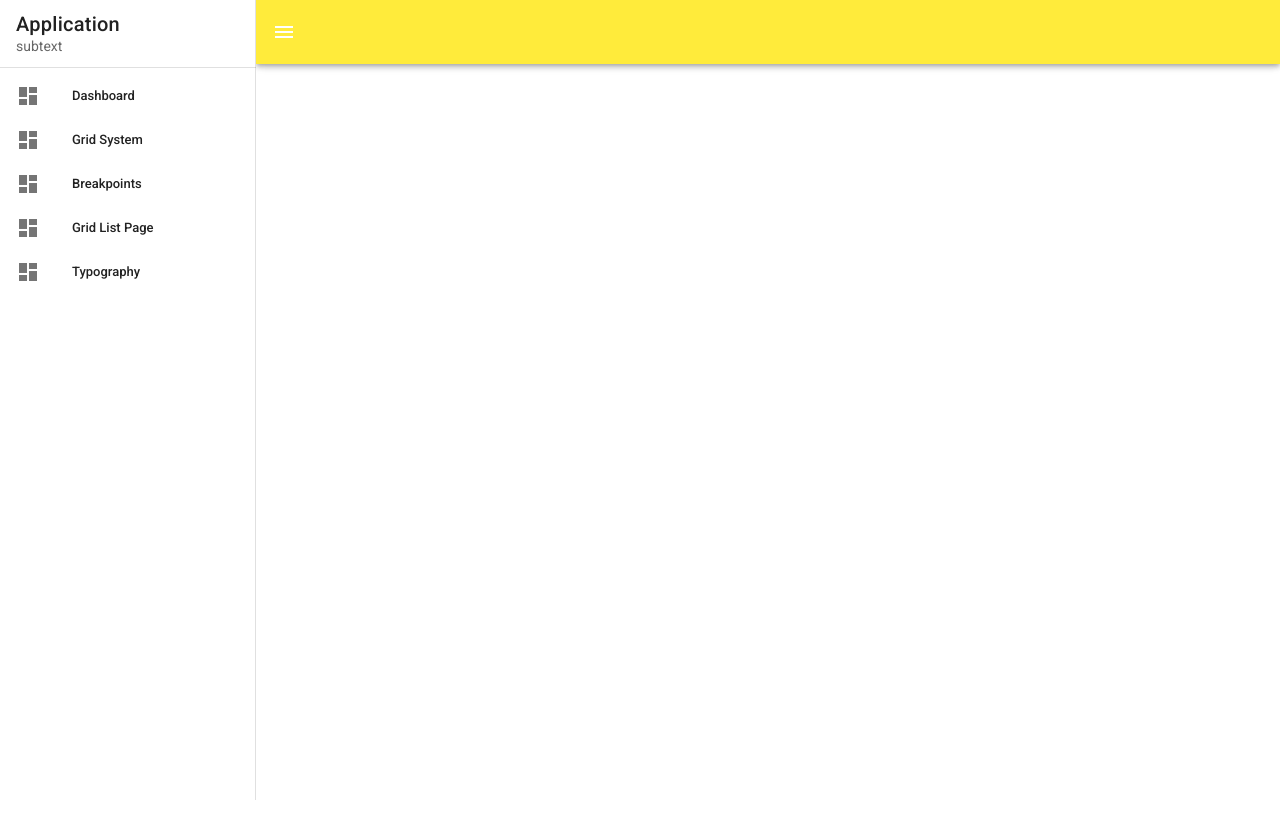
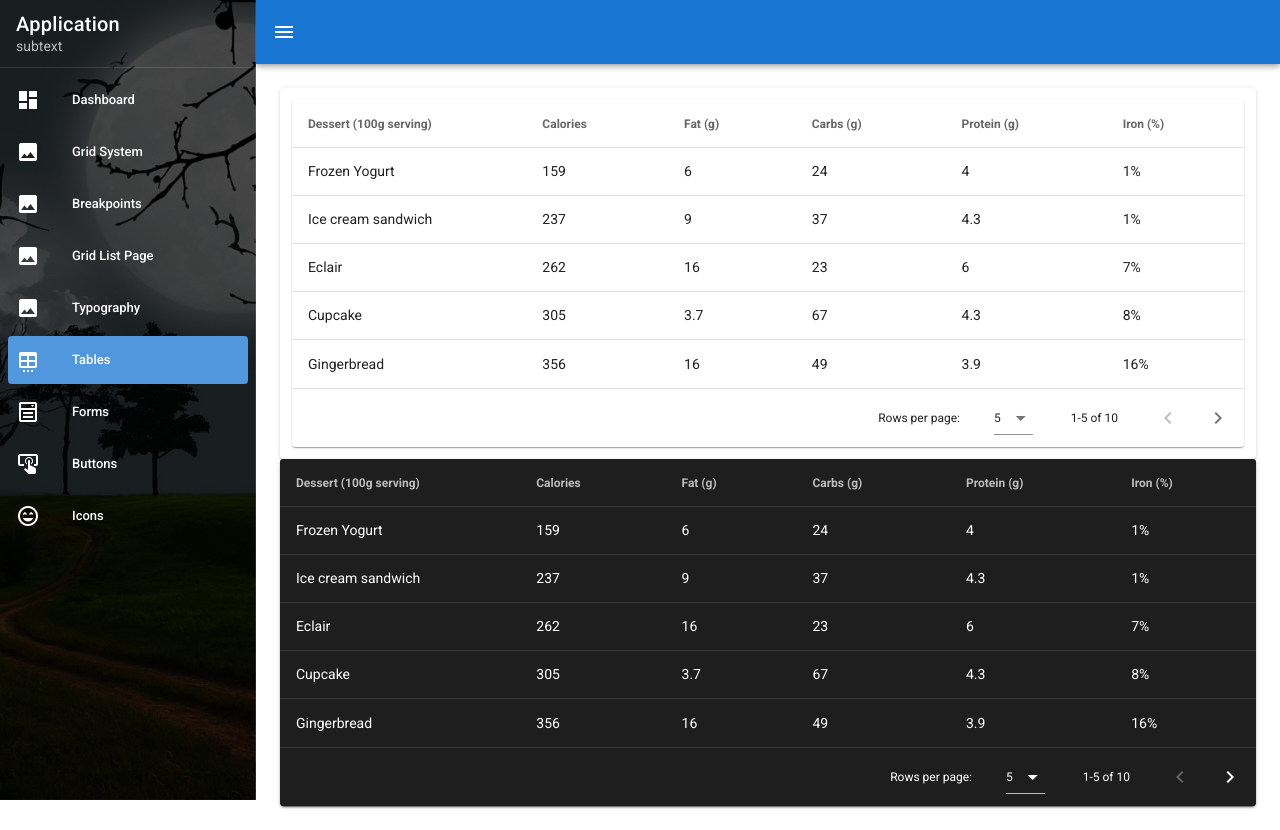
Before and after one commit to zeroam/vue_tutorial, a Vue app in the folder vuetify-admin-template/: page /tables in a window 1280 px wide. Both pictures are taken after a click on the button 28 px from the left and 32 px from the top of the page. Before the commit the page ends 800 px from the top, so only its background shows below. Built offline with nearby package versions, Linux system fonts and the light colour scheme.

Commit message:
vuetify-admin-template

```diff
--- a/vuetify-admin-template/src/App.vue
+++ b/vuetify-admin-template/src/App.vue
@@ -10,8 +10,16 @@
     </v-app-bar>
     <v-navigation-drawer
       v-model="drawer"
+      dark
       app
+      :src="require('@/assets/sidebar.jpg')"
     >
+      <template #img="props">
+        <v-img
+          :gradient="gradient"
+          v-bind="props"
+        />
+      </template>
       <v-list-item>
         <v-list-item-content>
           <v-list-item-title class="text-h6">
@@ -32,6 +40,8 @@
           :key="item.title"
           link
           :to="item.to"
+          active-class="primary"
+          class="py-1"
         >
           <v-list-item-icon>
             <v-icon>{{ item.icon }}</v-icon>
@@ -58,14 +68,19 @@ export default {
 
   data: () => ({
     drawer: false,
+    gradient: 'rgba(0, 0, 0, .7), rgba(0, 0, 0, .7)',
     items: [
       { title: "Dashboard", icon: "mdi-view-dashboard", to: "/" },
-      { title: "Grid System", icon: "mdi-view-dashboard", to: "/grid-system" },
-      { title: "Breakpoints", icon: "mdi-view-dashboard", to: "/breakpoints" },
-      { title: "Grid List Page", icon: "mdi-view-dashboard", to: "/grid-list-page" },
-      { title: "Typography", icon: "mdi-view-dashboard", to: "/typography" },
+      { title: "Grid System", icon: "mdi-image", to: "/grid-system" },
+      { title: "Breakpoints", icon: "mdi-image", to: "/breakpoints" },
+      { title: "Grid List Page", icon: "mdi-image", to: "/grid-list-page" },
+      { title: "Typography", icon: "mdi-image", to: "/typography" },
+      { title: "Tables", icon: "mdi-table-settings", to: "/tables" },
+      { title: "Forms", icon: "mdi-form-select", to: "/forms" },
+      { title: "Buttons", icon: "mdi-gesture-tap-button", to: "/buttons" },
+      { title: "Icons", icon: "mdi-emoticon-excited-outline", to: "/icons" },
     ],
-    right: null
+    right: null,
   })
 };
 </script>
--- a/vuetify-admin-template/src/plugins/vuetify.js
+++ b/vuetify-admin-template/src/plugins/vuetify.js
@@ -5,13 +5,4 @@ import colors from "vuetify/lib/util/colors";
 
 Vue.use(Vuetify);
 
-export default new Vuetify({
-  theme: {
-    themes: {
-      light: {
-        primary: colors.yellow,
-        secondary: colors.purple
-      }
-    }
-  }
-});
+export default new Vuetify({});
--- a/vuetify-admin-template/src/router/index.js
+++ b/vuetify-admin-template/src/router/index.js
@@ -5,6 +5,10 @@ import GridSystem from '@/views/GridSystem'
 import GridListPage from '@/views/GridListPage'
 import Breakpoints from '@/views/Breakpoints'
 import Typography from '@/views/Typography'
+import Tables from '@/views/Tables'
+import Forms from '@/views/Forms'
+import Buttons from '@/views/Buttons'
+import Icons from '@/views/Icons'
 
 Vue.use(VueRouter)
 
@@ -34,6 +38,26 @@ const routes = [
     name: 'Typography',
     component: Typography,
   },
+  {
+    path: '/tables',
+    name: 'Tables',
+    component: Tables,
+  },
+  {
+    path: '/forms',
+    name: 'Forms',
+    component: Forms,
+  },
+  {
+    path: '/buttons',
+    name: 'Buttons',
+    component: Buttons,
+  },
+  {
+    path: '/icons',
+    name: 'Icons',
+    component: Icons,
+  },
 ]
 
 const router = new VueRouter({
--- /dev/null
+++ b/vuetify-admin-template/src/views/Buttons.vue
@@ -0,0 +1,36 @@
+<template>
+  <v-container>
+    <v-card class="pa-3">
+      <v-row>
+        <v-col cols="auto">
+          <v-btn color="primary">
+            Primary
+          </v-btn>
+        </v-col>
+        <v-col cols="auto">
+          <v-btn color="secondary">
+            Primary
+          </v-btn>
+        </v-col>
+        <v-col cols="auto">
+          <v-btn color="success">
+            Primary
+          </v-btn>
+        </v-col>
+        <v-col cols="auto">
+          <v-btn color="error">
+            Primary
+          </v-btn>
+        </v-col>
+      </v-row>
+    </v-card>
+  </v-container>
+</template>
+<script>
+export default {
+
+}
+</script>
+<style lang="">
+
+</style>
--- /dev/null
+++ b/vuetify-admin-template/src/views/Forms.vue
@@ -0,0 +1,17 @@
+<template>
+  <v-container
+    fluid
+  >
+    <v-card class="pa-3">
+      Dashboard
+    </v-card>
+  </v-container>
+</template>
+<script>
+export default {
+
+}
+</script>
+<style lang="">
+
+</style>
--- /dev/null
+++ b/vuetify-admin-template/src/views/Icons.vue
@@ -0,0 +1,40 @@
+<template>
+  <v-container>
+    <v-card class="pa-3">
+      <v-row>
+        <v-col cols="auto">
+          <v-icon>mdi-account</v-icon>
+        </v-col>
+        <v-col cols="auto">
+          <v-icon x-large>
+            mdi-comment
+          </v-icon>
+        </v-col>
+        <v-col cols="auto">
+          <v-icon
+            large
+            color="primary"
+          >
+            mdi-comment
+          </v-icon>
+        </v-col>
+        <v-col cols="auto">
+          <v-icon
+            large
+            color="yellow"
+          >
+            mdi-comment
+          </v-icon>
+        </v-col>
+      </v-row>
+    </v-card>
+  </v-container>
+</template>
+<script>
+export default {
+
+}
+</script>
+<style lang="">
+
+</style>
--- /dev/null
+++ b/vuetify-admin-template/src/views/Tables.vue
@@ -0,0 +1,127 @@
+<template>
+  <v-container>
+    <v-card class="pa-3">
+      <v-data-table
+        :headers="headers"
+        :items="desserts"
+        :items-per-page="5"
+        class="elevation-1"
+      />
+    </v-card>
+    <v-card dark>
+      <v-data-table
+        :headers="headers"
+        :items="desserts"
+        :items-per-page="5"
+        class="elevation-1"
+      />
+    </v-card>
+  </v-container>
+</template>
+<script>
+export default {
+  data () {
+    return {
+      headers: [
+        {
+          text: 'Dessert (100g serving)',
+          align: 'start',
+          sortable: false,
+          value: 'name',
+        },
+        { text: 'Calories', value: 'calories' },
+        { text: 'Fat (g)', value: 'fat' },
+        { text: 'Carbs (g)', value: 'carbs' },
+        { text: 'Protein (g)', value: 'protein' },
+        { text: 'Iron (%)', value: 'iron' },
+      ],
+      desserts: [
+        {
+          name: 'Frozen Yogurt',
+          calories: 159,
+          fat: 6.0,
+          carbs: 24,
+          protein: 4.0,
+          iron: '1%',
+        },
+        {
+          name: 'Ice cream sandwich',
+          calories: 237,
+          fat: 9.0,
+          carbs: 37,
+          protein: 4.3,
+          iron: '1%',
+        },
+        {
+          name: 'Eclair',
+          calories: 262,
+          fat: 16.0,
+          carbs: 23,
+          protein: 6.0,
+          iron: '7%',
+        },
+        {
+          name: 'Cupcake',
+          calories: 305,
+          fat: 3.7,
+          carbs: 67,
+          protein: 4.3,
+          iron: '8%',
+        },
+        {
+          name: 'Gingerbread',
+          calories: 356,
+          fat: 16.0,
+          carbs: 49,
+          protein: 3.9,
+          iron: '16%',
+        },
+        {
+          name: 'Jelly bean',
+          calories: 375,
+          fat: 0.0,
+          carbs: 94,
+          protein: 0.0,
+          iron: '0%',
+        },
+        {
+          name: 'Lollipop',
+          calories: 392,
+          fat: 0.2,
+          carbs: 98,
+          protein: 0,
+          iron: '2%',
+        },
+        {
+          name: 'Honeycomb',
+          calories: 408,
+          fat: 3.2,
+          carbs: 87,
+          protein: 6.5,
+          iron: '45%',
+        },
+        {
+          name: 'Donut',
+          calories: 452,
+          fat: 25.0,
+          carbs: 51,
+          protein: 4.9,
+          iron: '22%',
+        },
+        {
+          name: 'KitKat',
+          calories: 518,
+          fat: 26.0,
+          carbs: 65,
+          protein: 7,
+          iron: '6%',
+        },
+      ],
+    }
+  },
+
+}
+</script>
+<style lang="">
+
+</style>
```
Also changed, not shown: vuetify-admin-template/src/assets/sidebar.jpg (added).
